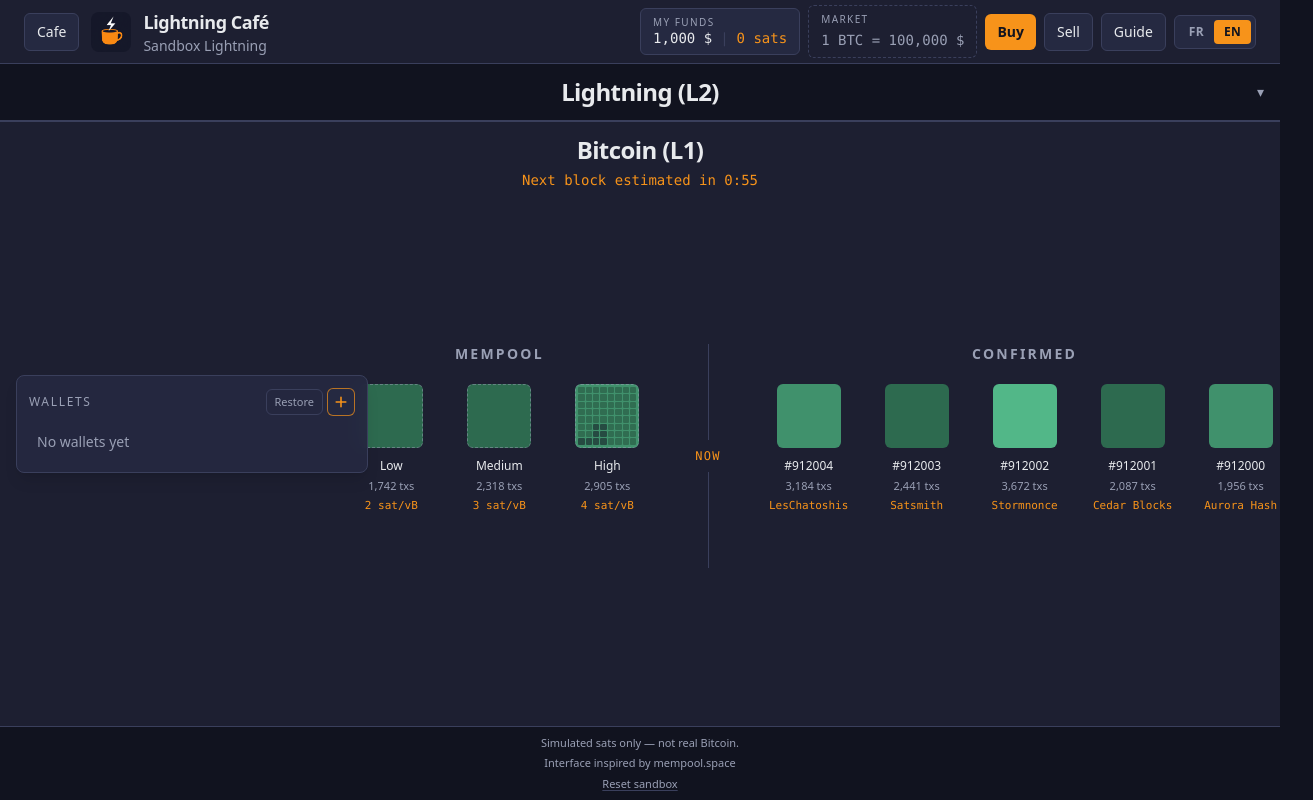
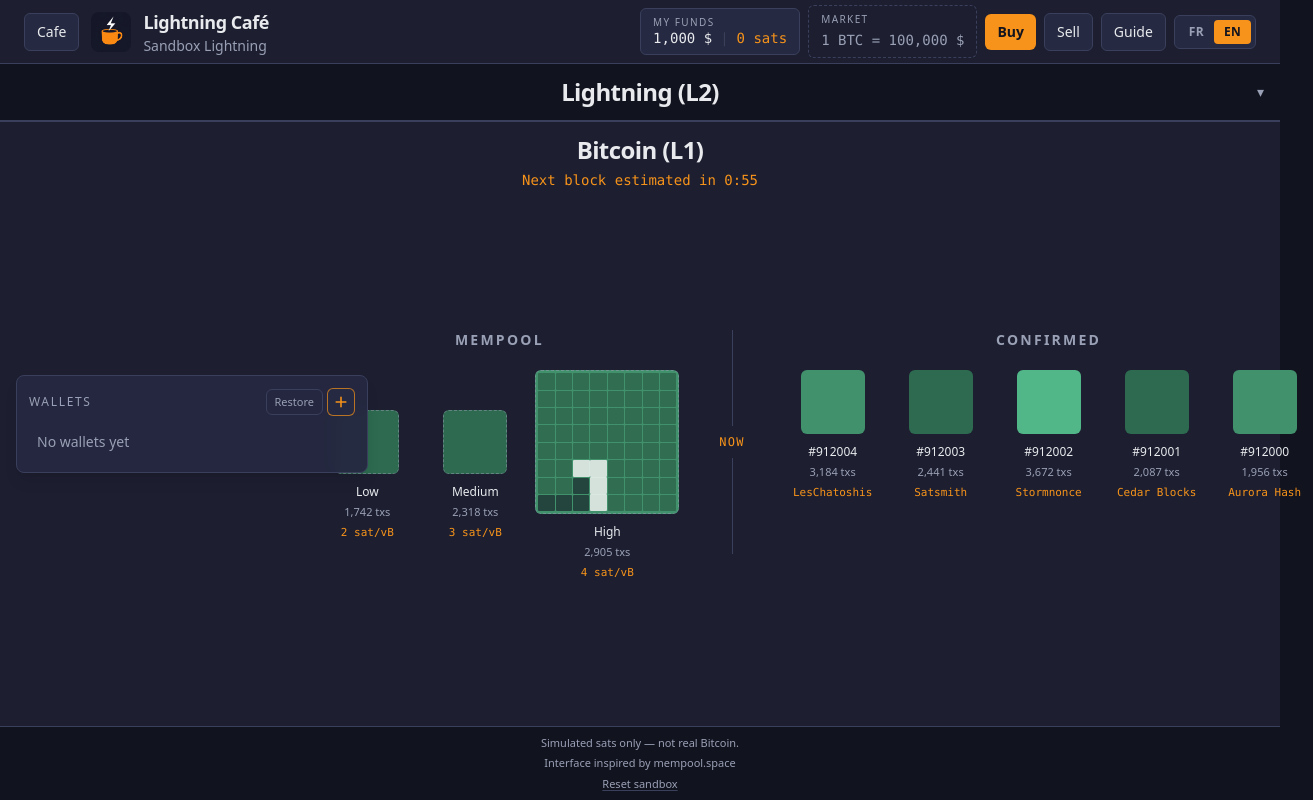
Before and after one commit to g1llez/lightning-cafe, a React (Vite) app: page / in a window 1280 px wide. Shown: the whole page, 1313 px wide, since content can reach past the window. Built offline with nearby package versions, Linux system fonts and the light colour scheme.

Commit message:
Animate tetromino drops with CSS instead of a stuck RAF clock.

```diff
--- a/src/components/BitcoinLayer.tsx
+++ b/src/components/BitcoinLayer.tsx
@@ -62,8 +62,10 @@ function BlockTile({
 }: BlockTileProps) {
   const { t } = useTranslation()
 
+  const playfield = Boolean(packing && !ghost)
+
   return (
-    <div className="flex w-24 shrink-0 flex-col items-center gap-1 pt-2">
+    <div className={`flex shrink-0 flex-col items-center gap-1 pt-2 ${playfield ? 'w-36' : 'w-24'}`}>
       <Tooltip text={blockTip} side="bottom">
         <button
           type="button"
@@ -73,7 +75,7 @@ function BlockTile({
           className="relative"
         >
           <div
-            className={`h-16 w-16 overflow-hidden rounded-md ${toneForFee(feeRate)} ${
+            className={`overflow-hidden rounded-md ${playfield ? 'h-36 w-36' : 'h-16 w-16'} ${toneForFee(feeRate)} ${
               upcoming ? 'border border-dashed border-text-muted/50' : ''
             } ${highlight ? 'ring-2 ring-accent ring-offset-2 ring-offset-bg-secondary' : ''} ${
               ghost ? 'opacity-0' : ''
@@ -81,6 +83,7 @@ function BlockTile({
           >
             {packing && !ghost ? (
               <BlockTetris
+                key={packing.seed}
                 seed={packing.seed}
                 fill={packing.fill}
                 txCount={packing.txCount}
--- a/src/components/BlockTetris.tsx
+++ b/src/components/BlockTetris.tsx
@@ -1,9 +1,11 @@
-import { useEffect, useRef, useState } from 'react'
+import { useEffect, useMemo, useRef } from 'react'
 import {
   tetrisPlan,
   tetrisSnapshot,
   TETRIS_COLS,
+  TETRIS_DROP_SHARE,
   TETRIS_ROWS,
+  TETRIS_SPAWN_ROWS,
   type TetrisCell,
   type TetrisFalling,
 } from '../simulation/tetris'
@@ -21,35 +23,15 @@ function cellClass(cell: TetrisCell | TetrisFalling['kind'], falling = false): s
     return falling ? 'bg-accent brightness-125' : 'bg-accent'
   }
   if (cell === 'npc') {
-    return falling ? 'bg-white/70' : 'bg-bg-primary/55'
+    return falling ? 'bg-white/80' : 'bg-bg-primary/60'
   }
   return 'bg-black/25'
 }
 
 export function BlockTetris({ seed, fill, txCount, minePieces, interval }: BlockTetrisProps) {
-  const fillRef = useRef(fill)
-  fillRef.current = fill
-  const [progress, setProgress] = useState(fill)
-  const plan = tetrisPlan(seed, txCount, minePieces)
-
-  useEffect(() => {
-    const reduced = window.matchMedia('(prefers-reduced-motion: reduce)').matches
-    if (reduced || interval <= 0) {
-      setProgress(fillRef.current)
-      return
-    }
-
-    const started = performance.now() - fillRef.current * interval * 1000
-    let frame = 0
-    const tick = (now: number) => {
-      setProgress(Math.min(1, Math.max(0, (now - started) / (interval * 1000))))
-      frame = window.requestAnimationFrame(tick)
-    }
-    frame = window.requestAnimationFrame(tick)
-    return () => window.cancelAnimationFrame(frame)
-  }, [seed, interval])
-
-  const snap = tetrisSnapshot(plan, progress)
+  const plan = useMemo(() => tetrisPlan(seed, txCount, minePieces), [seed, txCount, minePieces])
+  const snap = tetrisSnapshot(plan, fill)
+  const dropMs = Math.max(280, (interval / Math.max(1, plan.length)) * TETRIS_DROP_SHARE * 1000)
 
   return (
     <div className="relative h-full w-full" aria-hidden="true">
@@ -64,24 +46,56 @@ export function BlockTetris({ seed, fill, txCount, minePieces, interval }: Block
           row.map((cell, x) => <span key={`${x}-${y}`} className={`rounded-[1px] ${cellClass(cell)}`} />),
         )}
       </div>
-      {snap.falling ? <FallingPiece piece={snap.falling} /> : null}
+      {snap.falling ? (
+        <FallingPiece key={`${seed}-${snap.falling.x}-${snap.falling.landY}`} piece={snap.falling} dropMs={dropMs} />
+      ) : null}
     </div>
   )
 }
 
-function FallingPiece({ piece }: { piece: TetrisFalling }) {
+function FallingPiece({ piece, dropMs }: { piece: TetrisFalling; dropMs: number }) {
+  const layerRef = useRef<HTMLDivElement>(null)
+  const seekRef = useRef(piece.dropT)
   const width = 100 / TETRIS_COLS
   const height = 100 / TETRIS_ROWS
+  const from = ((-TETRIS_SPAWN_ROWS - piece.landY) / TETRIS_ROWS) * 100
+
+  useEffect(() => {
+    const layer = layerRef.current
+    if (!layer) {
+      return
+    }
+    const reduced = window.matchMedia('(prefers-reduced-motion: reduce)').matches
+    if (reduced) {
+      layer.style.transform = 'translateY(0)'
+      return
+    }
+
+    const animation = layer.animate(
+      [{ transform: `translateY(${from}%)` }, { transform: 'translateY(0)' }],
+      {
+        duration: dropMs,
+        delay: -seekRef.current * dropMs,
+        easing: 'linear',
+        fill: 'both',
+      },
+    )
+    return () => animation.cancel()
+  }, [dropMs, from])
 
   return (
-    <div className="pointer-events-none absolute inset-0.5">
+    <div
+      ref={layerRef}
+      className="pointer-events-none absolute inset-0.5"
+      style={{ transform: `translateY(${from}%)` }}
+    >
       {piece.cells.map(([dx, dy]) => (
         <span
           key={`${dx}-${dy}`}
           className={`absolute rounded-[1px] ${cellClass(piece.kind, true)}`}
           style={{
             left: `${(piece.x + dx) * width}%`,
-            top: `${(piece.y + dy) * height}%`,
+            top: `${(piece.landY + dy) * height}%`,
             width: `${width}%`,
             height: `${height}%`,
           }}
--- a/src/simulation/tetris.ts
+++ b/src/simulation/tetris.ts
@@ -2,8 +2,10 @@ import { seededRandom } from './chain'
 
 export const TETRIS_COLS = 8
 export const TETRIS_ROWS = 8
+/** Fall from this many rows above the well so every piece travels. */
+export const TETRIS_SPAWN_ROWS = 4
 /** First slice of each piece's time slot is the fall; the rest is a pause. */
-export const TETRIS_DROP_SHARE = 0.12
+export const TETRIS_DROP_SHARE = 0.35
 
 export type TetrisCell = 'empty' | 'npc' | 'mine'
 export type TetrisKind = 'npc' | 'mine'
@@ -19,7 +21,10 @@ export type TetrisFalling = {
   cells: [number, number][]
   x: number
   y: number
+  landY: number
   kind: TetrisKind
+  /** 0 at spawn, 1 as it locks. */
+  dropT: number
 }
 
 const SHAPES: [number, number][][] = [
@@ -272,13 +277,18 @@ export function tetrisSnapshot(plan: TetrisPiece[], progress: number): {
     return { landed: grid, falling: null }
   }
 
+  const dropT = frac / TETRIS_DROP_SHARE
+  const travel = current.landY + TETRIS_SPAWN_ROWS
+
   return {
     landed: grid,
     falling: {
       cells: current.cells,
       x: current.x,
-      y: (frac / TETRIS_DROP_SHARE) * current.landY,
+      y: -TETRIS_SPAWN_ROWS + dropT * travel,
+      landY: current.landY,
       kind: current.kind,
+      dropT,
     },
   }
 }
```
Also changed, not shown: 1 other file (tests, documents, lock files or other folders).
